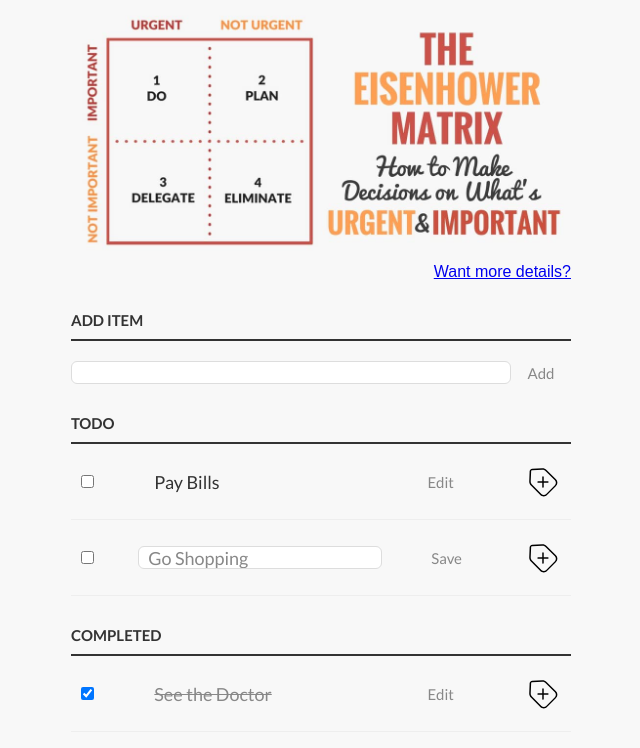
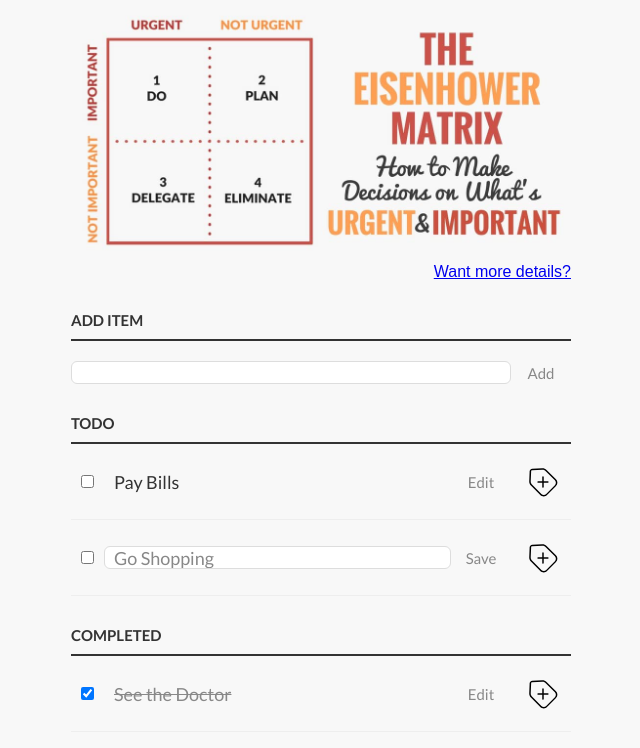
Before and after one commit to kirill1991okt/Clean-code, a plain HTML site: page index.html in a window 1280 px wide. Shown: the whole page, without its empty margins (319-959 px from the left). Drawn offline with Linux system fonts and the light colour scheme.

Commit message:
refactor: add style for input

```diff
--- a/style.css
+++ b/style.css
@@ -53,7 +53,9 @@
   display: flex;
 }
 
-.section-add-task__input {
+.section-add-task__input,
+.item__label,
+.item__input_text {
   width: 56%;
   display: inline-block;
   flex-grow: 1;
```
